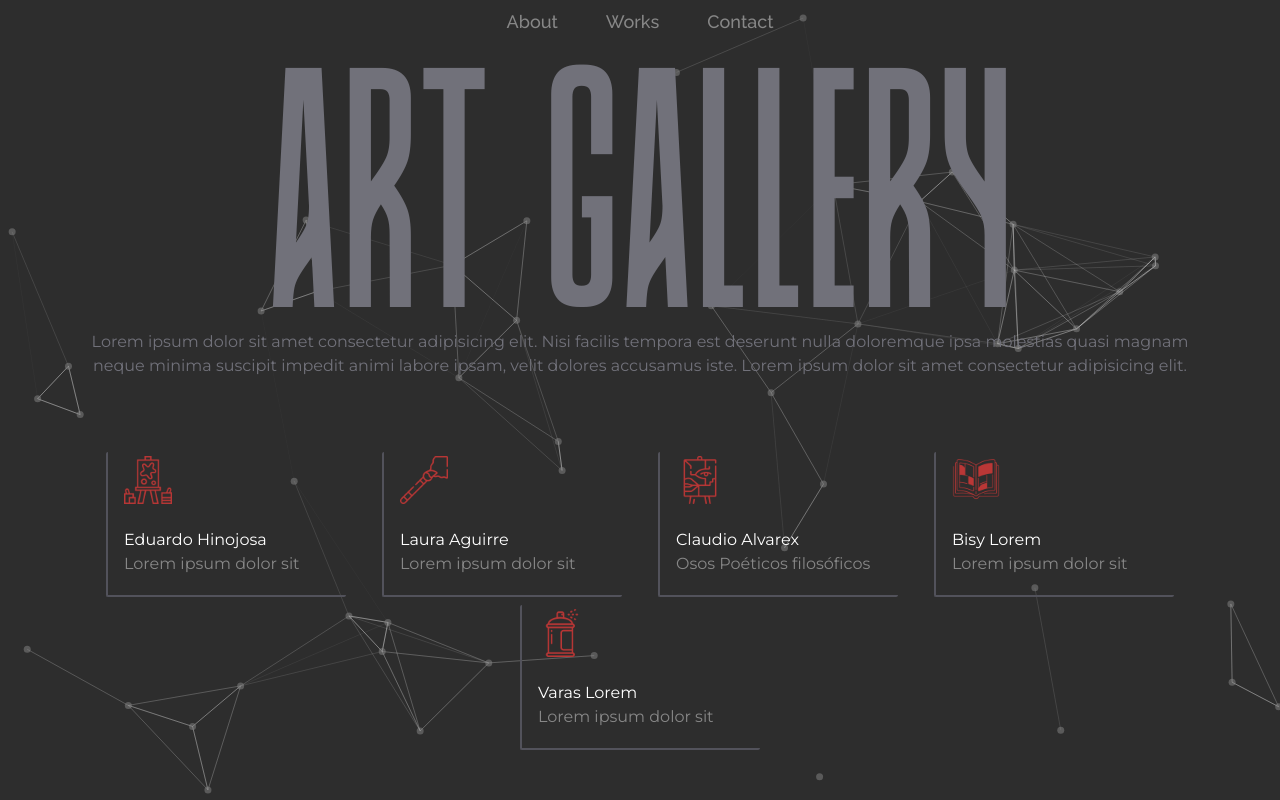
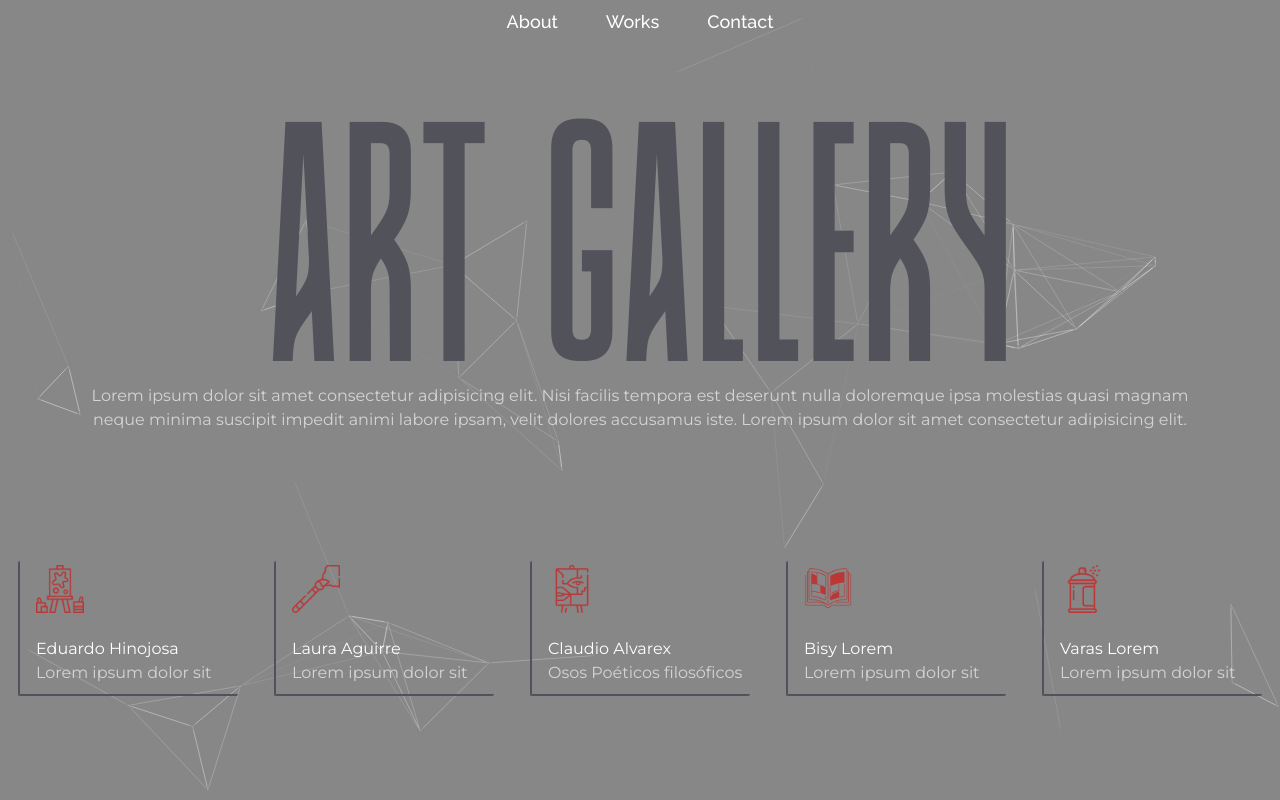
Before and after one commit to Najdorf12/gallery-app, a React (Vite) app: page / in a window 1280 px wide. Built offline with nearby package versions, Linux system fonts and the light colour scheme; a web font is replaced by a local one.

Commit message:
add styles

```diff
--- a/src/components/CardsHome.jsx
+++ b/src/components/CardsHome.jsx
@@ -1,12 +1,12 @@
 const CardsHome = ({ artist }) => {
   return (
-    <div className="relative z-50 border-l-[2px] border-b-[2px] border-zinc-600 w-[160px] rounded-sm h-[110px] pl-3 pt-1 lg:pl-4 lg:w-[240px] lg:h-[145px]  2xl:w-[250px] 2xl:h-[160px]">
+    <div className="relative z-50 border-l-[2px] border-b-[2px] border-zinc-600 w-[160px] rounded-sm h-[110px] pl-3 pt-1 lg:pl-4 lg:w-[220px] lg:h-[135px] xl:w-[240px] xl:h-[145px]  2xl:w-[250px] 2xl:h-[160px] hover:scale-105 hover:border-white duration-500 cursor-pointer">
       <figure>
         <img src={artist?.icon} alt="icon" className="w-9 lg:w-12 xl:w-14 2xl:w-16" />
       </figure>
       <article className="text-sm mt-4 font-text2 font-normal text-balance lg:text-base xl:text-lg lg:mt-6 2xl:text-lg">
         <h6 className="text-whiteCustom">{artist?.name}</h6>
-        <p  className="text-[12px] text-grayCustom lg:text-base 2xl:text-base">{artist?.content}</p>
+        <p  className="text-[12px] text-zinc-300 lg:text-base 2xl:text-base">{artist?.content}</p>
       </article>
     </div>
   );
--- a/src/components/Navbar.jsx
+++ b/src/components/Navbar.jsx
@@ -3,7 +3,7 @@ import React from "react";
 const Navbar = () => {
   return (
     <nav className="absolute top-0 z-50 w-full flex justify-center items-center pt-2 lg:pt-2 2xl:pt-6 ">
-      <ul className="w-full flex flex-row  justify-center items-center gap-6 font-text font-medium text-grayCustom text-sm  lg:gap-12 lg:text-lg xl:gap-16">
+      <ul className="w-full flex flex-row  justify-center items-center gap-6 font-text font-medium text-whiteCustom text-sm  lg:gap-12 lg:text-lg xl:gap-16">
         <li className="hover:text-whiteCustom duration-500 cursor-pointer hover:scale-110">
           About
         </li>
--- a/src/index.css
+++ b/src/index.css
@@ -22,7 +22,7 @@ canvas {
   position: absolute;
   width: 100%;
   height: 100%;
-  background-color: #2D2D2D;
+  background-color: #878787;
   background-image: url("");
   background-repeat: no-repeat;
   background-size: cover;
--- a/src/pages/Home.jsx
+++ b/src/pages/Home.jsx
@@ -41,10 +41,10 @@ const Home = () => {
       <Navbar />
 
       <article className="flex flex-col justify-center items-center relative z-50  w-full cursor-default">
-        <h1 className="august-bold leading-none text-zinc-500 text-8xl  md:text-8xl  lg:text-[16rem] xl:text-[18rem] 2xl:text-[20rem]">
+        <h1 className="august-bold leading-none text-zinc-600 text-9xl  lg:text-[16rem] xl:text-[18rem] 2xl:text-[23rem]">
           ART GALLERY
         </h1>
-        <p className="text-sm  text-zinc-500 font-text2 text-center text-pretty px-2 mt-4 lg:text-base lg:text-balance xl:max-w-[1000px] 2xl:max-w-[1400px] xl:text-xl  2xl:text-xl">
+        <p className="text-sm  text-zinc-300 font-text2 text-center text-pretty px-2 mt-4 lg:text-base lg:text-balance xl:max-w-[1000px] 2xl:max-w-[1300px] xl:text-xl  2xl:text-xl">
           Lorem ipsum dolor sit amet consectetur adipisicing elit. Nisi facilis tempora est deserunt nulla doloremque ipsa molestias quasi magnam neque minima suscipit impedit animi labore ipsam, velit dolores accusamus iste. Lorem ipsum dolor sit amet consectetur adipisicing elit.
         </p>
       </article>
```
